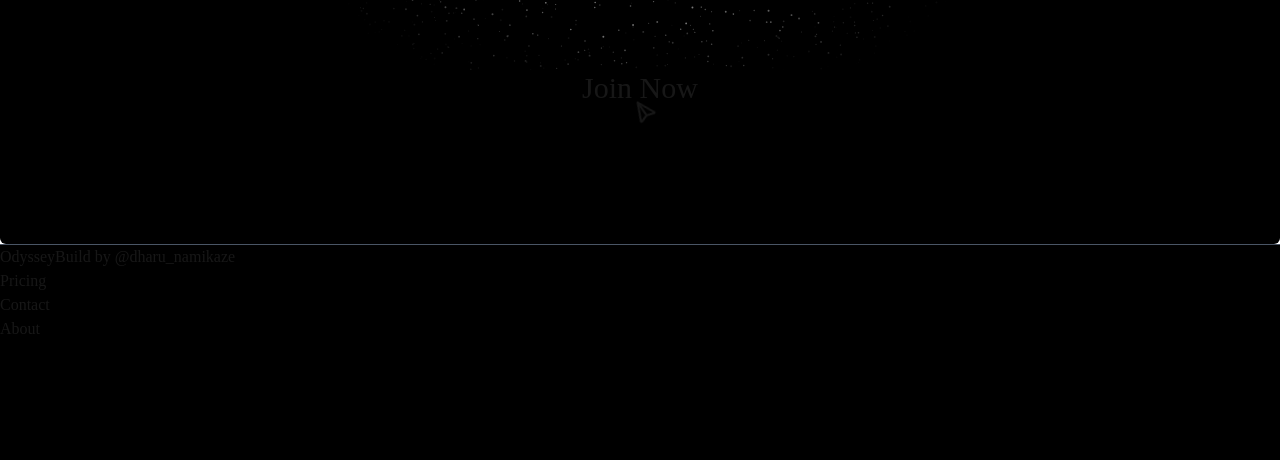
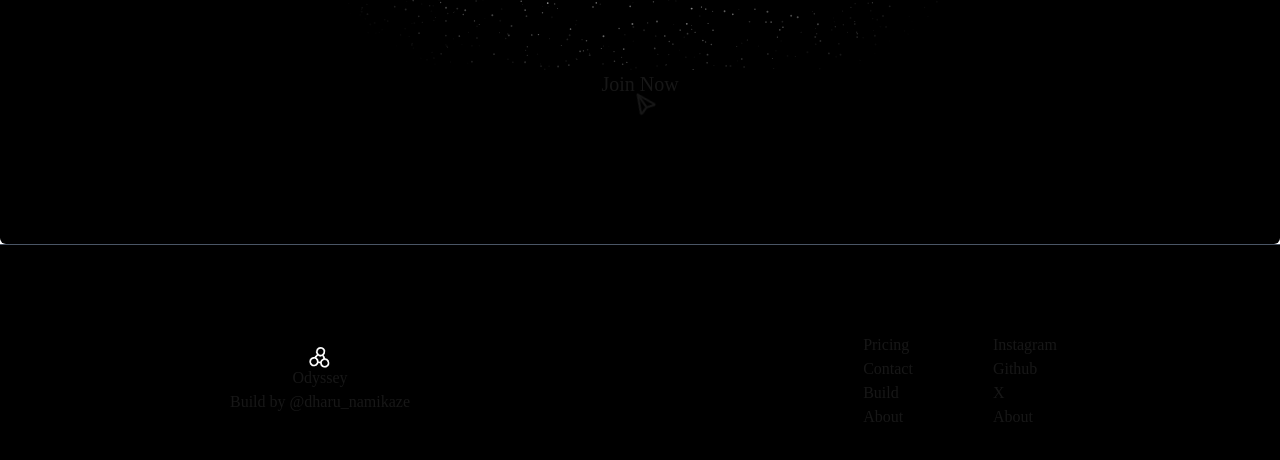
Before and after one commit to DharuNamikaze/odyssey, a Next.js app: page / in a window 1280 px wide. Shown: the part 3012-3472 px from the top of the page. Built offline with nearby package versions, Linux system fonts and the light colour scheme.

Commit message:
minor changes

```diff
--- a/components/Footer.tsx
+++ b/components/Footer.tsx
@@ -1,20 +1,29 @@
-import React from 'react'
-
+import React from 'react';
+import Image from 'next/image';
+import Link from 'next/link';
 const Footer = () => {
   return (
-    <section className='h-[17rem] bg-black border-t-1 border-t-gray-600'>
-      <div>
+    <section className='h-[17rem] bg-black border-t-1 border-t-gray-600 flex'>
+      <div className='flex flex-1 flex-col px-2 py-2 justify-center items-center'>
+        <Image src='/Odyssey1.png' className='ico' alt='Odyssey' width={20} height={20} />
         <span>Odyssey</span>
-        <span>Build by @dharu_namikaze</span></div>
-      <div>
+        <span >Build by <span className='hover:text-gray-400 cursor-pointer'>@dharu_namikaze</span></span>
+      </div>
+      <div className='flex flex-1 flex-row space-x-20 px-2 py-2 justify-center items-center'>
         <ul>
-          <li>Pricing</li>
-          <li>Contact</li>
-          <li>About</li>
+          <Link href='/' target='_blank'><li>Pricing</li></Link>
+          <Link href='mailto:dharunamikaze@gmail.com' target='_blank'><li>Contact</li></Link>
+          <Link href="https://ui.aceternity.com/" target='_blank'> <li> Build</li></Link>
+          <Link href='/' target='_blank'><li>About</li> </Link>
+        </ul>
+        <ul className='flex flex-col'>
+          <Link href='/' target='_blank'><li>Instagram</li></Link>
+          <Link href='mailto:dharunamikaze@gmail.com' target='_blank'><li>Github</li></Link>
+          <Link href="https://ui.aceternity.com/" target='_blank'> <li> X</li></Link>
+          <Link href='/' target='_blank'><li>About</li> </Link>
         </ul>
       </div>
     </section>
   )
 }
-
-export default Footer
+export default Footer;
--- a/components/Join.tsx
+++ b/components/Join.tsx
@@ -79,9 +79,9 @@ export function SparklesPreview() {
           particleColor="#FFFFFF"
         />
 
-        <Link href="SignUp">
-          <button className='flex mx-auto text-3xl hover:underline hover:underline-offset-2 hover:cursor-pointer '>Join Now</button>
-        </Link>
+        <span className='m-0 p-0'>
+          <Link href="SignUp" className='flex justify-center  mx-auto text-xl hover:underline hover:underline-offset-2 hover:cursor-pointer '>Join Now</Link>
+        </span>
 
         <motion.div
           className="flex space-x-4 space-y-5 justify-center"
--- a/src/app/globals.css
+++ b/src/app/globals.css
@@ -1,10 +1,18 @@
 @import "tailwindcss";
-*{
+
+* {
   font-family: poppins;
 }
+
 :root {
   --background: #ffffff;
   --foreground: #171717;
+}
+
+@layer base {
+  li {
+    @apply hover:text-gray-400;
+  }
 }
 
 @theme inline {
@@ -28,11 +36,16 @@ body {
   font-family: poppins;
 }
 
+.ico {
+  animation: spin infinite 6s;
+}
+
 @keyframes spotlight {
   0% {
     opacity: 0;
     transform: translate(-72%, -62%) scale(0.5);
   }
+
   100% {
     opacity: 1;
     transform: translate(-50%, -40%) scale(1);
--- a/src/app/layout.tsx
+++ b/src/app/layout.tsx
@@ -13,6 +13,7 @@ import {
   IconMessage, IconUser,
 } from "@tabler/icons-react";
 import { FloatingNav } from "../../components/ui/floating-nav";
+
 export const navItems = [
   {
     name: "Home",
@@ -90,6 +91,7 @@ export default function RootLayout({
   const updateUser = () => {
     setIsNew(!isNew)
   }
+
   return (
     <html lang="en">
       <head>
@@ -99,7 +101,7 @@ export default function RootLayout({
           content="width=device-width, initial-scale=1.0"
         />
         <title>Odyssey</title>
-        <link rel="icon" type="image/png" href="/favicon.png" />
+        <link rel="icon" type="image/svg" href="/Odyssey1.png" />
       </head>
       <body>
         <div className="relative w-full">
```
Also changed, not shown: public/Odyssey.png (added), public/Odyssey1.png (added).
